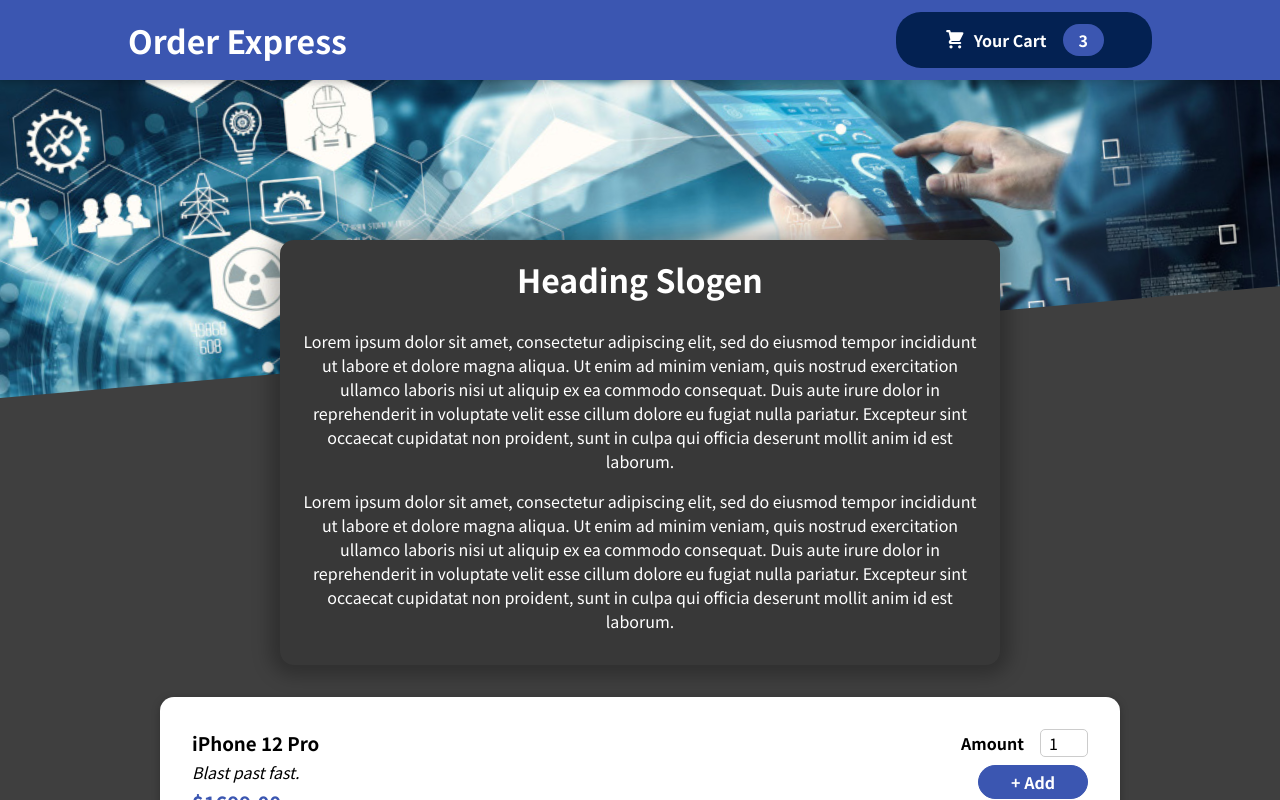
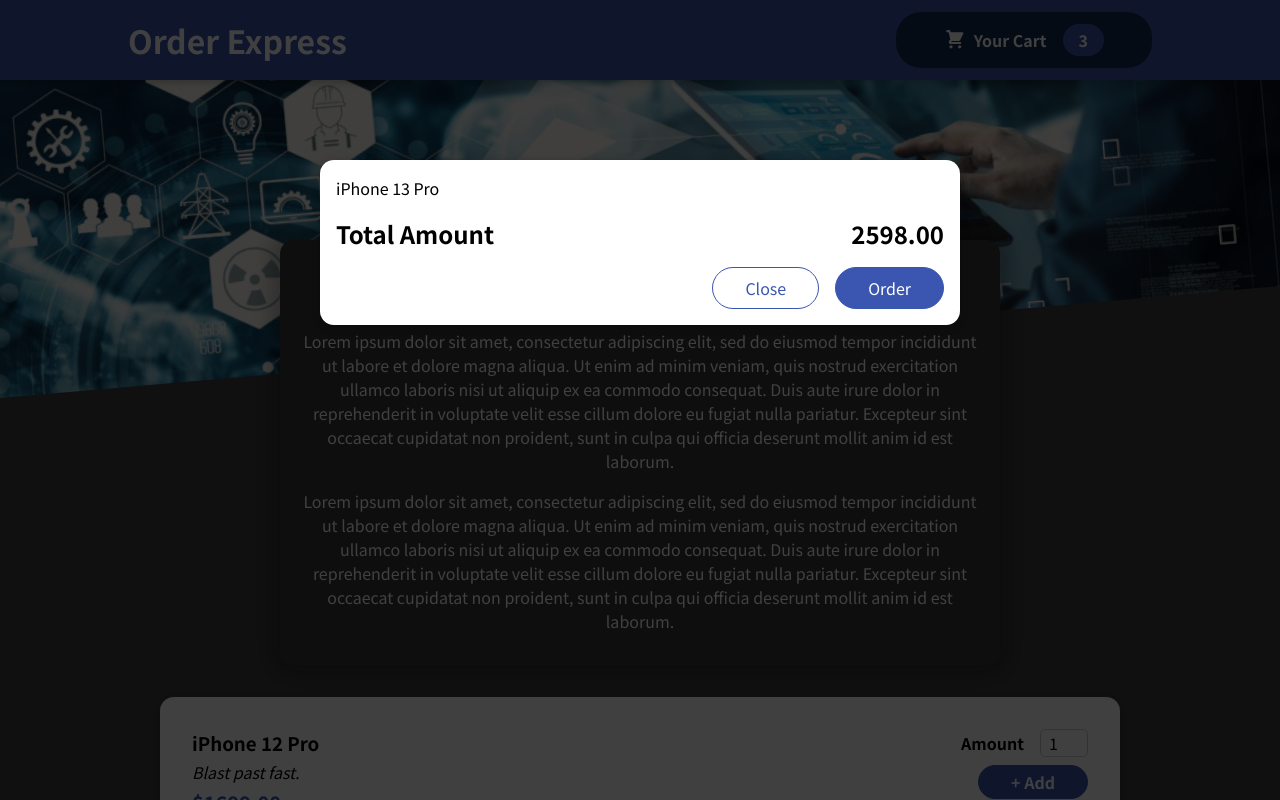
Before and after one commit to Kai-SS/order-express, a React (Create React App) app: page / in a window 1280 px wide. Shown: the top 800 px of the page. Built offline with nearby package versions, Linux system fonts and the light colour scheme.

Commit message:
Adding modal with Portal & CSS button active color modified

```diff
--- a/public/index.html
+++ b/public/index.html
@@ -28,6 +28,7 @@
   </head>
   <body>
     <noscript>You need to enable JavaScript to run this app.</noscript>
+    <div id="overlays"></div>
     <div id="root"></div>
     <!--
       This HTML file is a template.
--- a/src/App.js
+++ b/src/App.js
@@ -1,10 +1,12 @@
 import { Fragment } from "react";
 import Header from "./components/Layout/Header";
 import Products from "./components/Products/Products";
+import Cart from "./components/Cart/Cart";
 
 function App() {
   return (
     <Fragment>
+      <Cart />
       <Header />
       <main>
         <Products />
--- a/src/components/Cart/Cart.js
+++ b/src/components/Cart/Cart.js
@@ -1,4 +1,5 @@
-import classes from "./Cart.moule.css";
+import Modal from "../UI/Modal";
+import classes from "./Cart.module.css";
 
 const Cart = (props) => {
   const cartItems = (
@@ -11,17 +12,17 @@ const Cart = (props) => {
     </ul>
   );
   return (
-    <div>
+    <Modal>
       {cartItems}
       <div className={classes.total}>
         <span>Total Amount</span>
         <span>2598.00</span>
       </div>
       <div className={classes.actions}>
-        <button className={classes["button-alt"]}>Close</button>
+        <button className={classes["button--alt"]}>Close</button>
         <button className={classes.button}>Order</button>
       </div>
-    </div>
+    </Modal>
   );
 };
 
--- a/src/components/Cart/Cart.moule.css
+++ b/src/components/Cart/Cart.module.css
@@ -23,7 +23,7 @@
   font: inherit;
   cursor: pointer;
   background-color: transparent;
-  border: 1px solid #8a2b06;
+  border: 1px solid #3b56b1;
   padding: 0.5rem 2rem;
   border-radius: 25px;
   margin-left: 1rem;
@@ -31,16 +31,16 @@
 
 .actions button:hover,
 .actions button:active {
-  background-color: #5a1a01;
-  border-color: #5a1a01;
+  background-color: #032152;
+  border-color: #032152;
   color: white;
 }
 
 .actions .button--alt {
-  color: #8a2b06;
+  color: #3b56b1;
 }
 
 .actions .button {
-  background-color: #8a2b06;
+  background-color: #3b56b1;
   color: white;
 }
--- a/src/components/Layout/HeaderCartButton.module.css
+++ b/src/components/Layout/HeaderCartButton.module.css
@@ -2,7 +2,7 @@
   cursor: pointer;
   font: inherit;
   border: none;
-  background-color: #032152;
+  background-color: #122b53;
   color: white;
   padding: 0.75rem 3rem;
   display: flex;
@@ -14,7 +14,7 @@
 
 .button:hover,
 .button:active {
-  background-color: #2c0d00;
+  background-color: #03132e;
 }
 
 .icon {
@@ -33,7 +33,7 @@
 
 .button:hover .badge,
 .button:active .badge {
-  background-color: #92320c;
+  background-color: #2c3e77;
 }
 
 .bump {
--- a/src/components/Products/ProductItem/ProductItemForm.module.css
+++ b/src/components/Products/ProductItem/ProductItemForm.module.css
@@ -15,6 +15,6 @@
 
 .form button:hover,
 .form button:active {
-  background-color: #641e03;
-  border-color: #641e03;
+  background-color: #03132e;
+  border-color: #03132e;
 }
--- /dev/null
+++ b/src/components/UI/Modal.js
@@ -0,0 +1,31 @@
+import { Fragment } from "react";
+import ReactDOM from "react-dom";
+import classes from "./Modal.module.css";
+
+const Backdrop = (props) => {
+  return <div className={classes.backdrop} />;
+};
+
+const ModalOverLay = (props) => {
+  return (
+    <div className={classes.modal}>
+      <div className={classes.content}>{props.children}</div>
+    </div>
+  );
+};
+
+const protalElement = document.getElementById("overlays");
+
+const Modal = (props) => {
+  return (
+    <Fragment>
+      {ReactDOM.createPortal(<Backdrop />, protalElement)}
+      {ReactDOM.createPortal(
+        <ModalOverLay>{props.children}</ModalOverLay>,
+        protalElement
+      )}
+    </Fragment>
+  );
+};
+
+export default Modal;
--- /dev/null
+++ b/src/components/UI/Modal.module.css
@@ -0,0 +1,40 @@
+.backdrop {
+  position: fixed;
+  top: 0;
+  left: 0;
+  width: 100%;
+  height: 100vh;
+  z-index: 20;
+  background-color: rgba(0, 0, 0, 0.75);
+}
+
+.modal {
+  position: fixed;
+  top: 20vh;
+  left: 5%;
+  width: 90%;
+  background-color: white;
+  padding: 1rem;
+  border-radius: 14px;
+  box-shadow: 0 2px 8px rgba(0, 0, 0, 0.25);
+  z-index: 30;
+  animation: slide-down 300ms ease-out forwards;
+}
+
+@media (min-width: 768px) {
+  .modal {
+    width: 40rem;
+    left: calc(50% - 20rem);
+  }
+}
+
+@keyframes slide-down {
+  from {
+    opacity: 0;
+    transform: translateY(-3rem);
+  }
+  to {
+    opacity: 1;
+    transform: translateY(0);
+  }
+}
```
Also changed, not shown: 1 other file (tests, documents, lock files or other folders).
